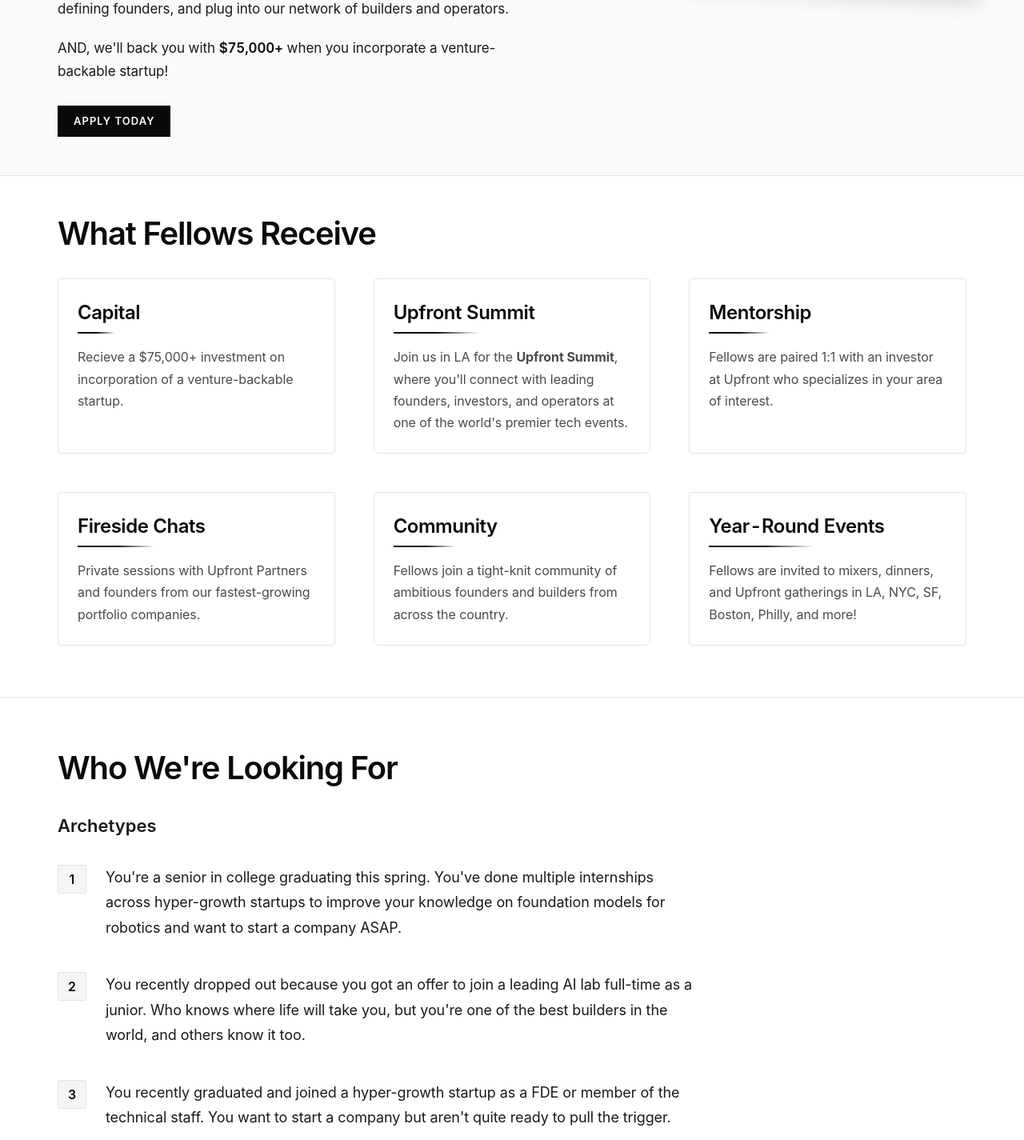
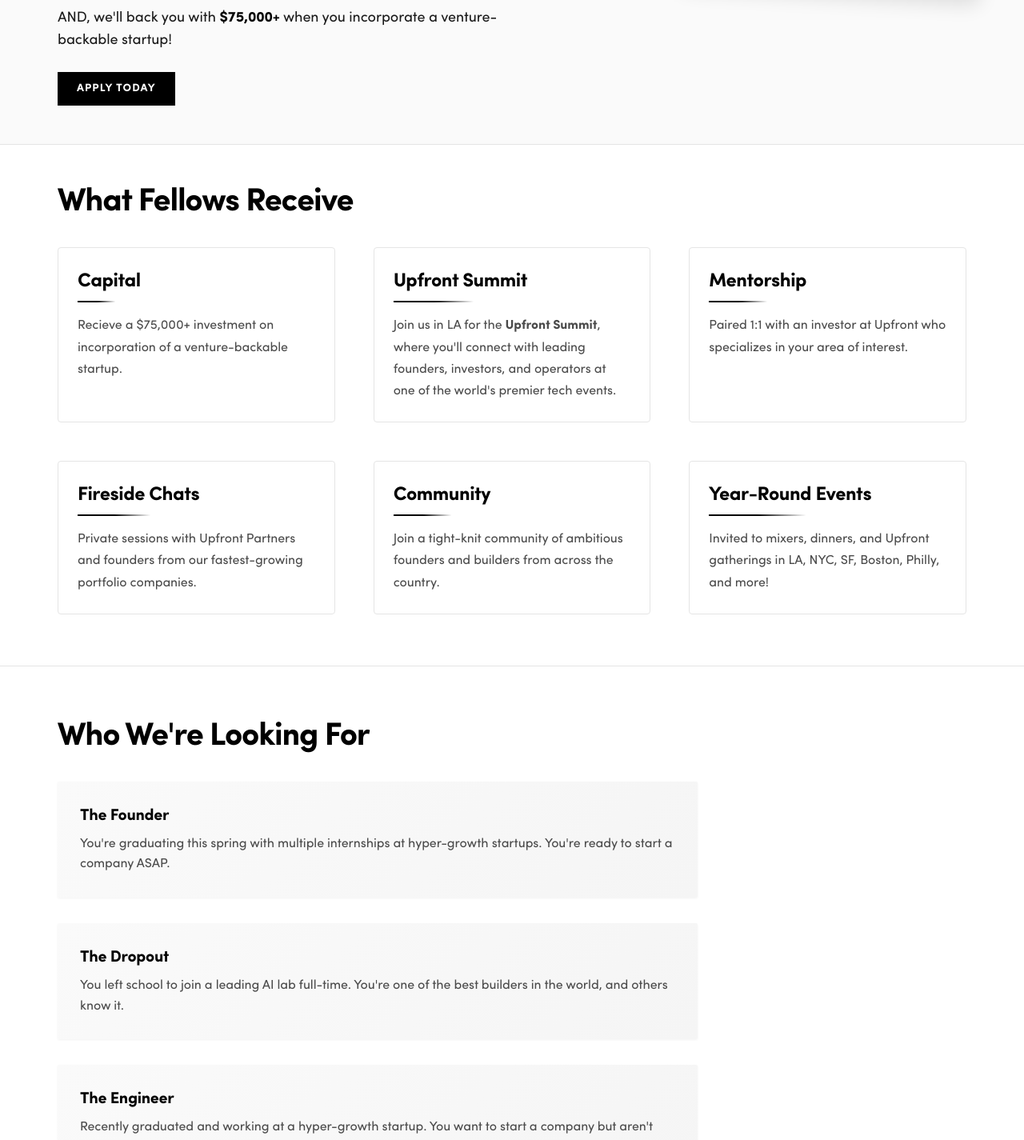
Before and after one commit to alexmarley/Fellows-Project, a Next.js app: page / in a window 1280 px wide. Shown: the part 559-1984 px from the top of the page at 80% size. Built offline with nearby package versions, Linux system fonts and the light colour scheme.

Commit message:
Update fonts to Sofia Pro, adjust styling, and update content

```diff
--- a/pages/index.js
+++ b/pages/index.js
@@ -13,7 +13,7 @@
     {
       question: "Who can apply?",
       answer: (
-        <p>Current students, recent grads, and dropouts in US and Canada focused on Engineering, CS, Math or alternative technical tracks.</p>
+        <p>Current university students, recent grads, and dropouts in US and Canada focused on Engineering, CS, Math or alternative technical tracks.</p>
       )
     },
     {
@@ -31,25 +31,25 @@
     {
       question: "What is the duration of the program?",
       answer: (
-        <p>The fellowship runs for 8 weeks, from end of February to end of April 2026.</p>
+        <p>The fellowship runs for 8 weeks, from end of February to end of April 2026. There will also be a weekly 1hr fireside chats we expect all fellows to attend.</p>
       )
     },
     {
       question: "Do you need a registered company to apply?",
       answer: (
-        <p>No! You can apply as an inidivdual pursueing a deeply sophisticated idea and already have a company in mind.</p>
+        <p>No! You can apply as an individual pursuing a deeply sophisticated idea and already have a company in mind.</p>
       )
     },
-    {
-      question: "What are the terms of the capital?",
-      answer: (
-        <p>$75,000 investment for 1% equity MFN SAFE. We are also a full-stack venture fund, so if you've already raised capital, we are able to work with you on a case-by-case basis. </p>
-      )
-    },
+    // {
+    //   question: "What are the terms of the capital?",
+    //   answer: (
+    //     <p>$75,000 investment for 1% equity MFN SAFE. We are also a full-stack venture fund, so if you've already raised capital, we are able to work with you on a case-by-case basis. </p>
+    //   )
+    // },
     {
       question: "What is the application process?",
       answer: (
-        <p>Applications will be reviewed on a rolling basis. We will notify all accepted Fellows by February 10th, 2026.</p>
+        <p>Applications will be reviewed on a rolling basis and close on January 24th. We will notify all accepted Fellows by February 10th, 2026.</p>
       )
     }
   ]
@@ -76,15 +76,15 @@
                   A fellowship for the next generation of technical builders and researchers.
                 </p>
                 <p className={styles.heroDescription}>
-                  Upfront Ventures is launching its first-ever Founder Fellows program, built for ambitious technical students, recent grads, and dropouts who aspire to build generational companies. If you're hacking on projects, leading technical teams, or preparing to launch your first venture, this program is designed to provide everything one could need to get off the ground!
+                  Upfront Ventures is launching its first-ever Founder Fellows program. If you're hacking on projects, leading technical teams, or preparing to launch your first venture, this program is designed to provide everything one could need to get off the ground!
                 </p>
                 <p className={styles.heroDescription}>
-                  Over 8 weeks, Fellows receive direct exposure to Upfront's partners, attend the <strong>Upfront Summit</strong>, join intimate fireside chats with category-defining founders, and plug into our network of builders and operators.
+                  Over 8 weeks, Fellows receive direct exposure to Upfront's partners, attend the <a href="https://youtu.be/VBBqxPVEWeU?si=SXKFeIFqZFPugwgl" target="_blank" rel="noopener noreferrer"><strong>Upfront Summit</strong></a>, join intimate fireside chats with category-defining founders, and plug into our network of builders and operators.
                 </p>
                 <p className={styles.heroDescription}>
                   AND, we'll back you with <strong>$75,000+</strong> when you incorporate a venture-backable startup!
                 </p>
-                <a href="#" className={styles.heroBadge}>
+                <a href="https://upfrontfounderfellows.typeform.com/upfrontventures" target="_blank" rel="noopener noreferrer" className={styles.heroBadge}>
                   APPLY TODAY
                 </a>
               </div>
@@ -121,7 +121,7 @@
               </div>
               <div className={styles.benefitItem}>
                 <h3> Mentorship</h3>
-                <p>Fellows are paired 1:1 with an investor at Upfront who specializes in your area of interest.</p>
+                <p>Paired 1:1 with an investor at Upfront who specializes in your area of interest.</p>
               </div>
               <div className={styles.benefitItem}>
                 <h3> Fireside Chats</h3>
@@ -129,11 +129,11 @@
               </div>
               <div className={styles.benefitItem}>
                 <h3> Community</h3>
-                <p>Fellows join a tight-knit community of ambitious founders and builders from across the country.</p>
+                <p>Join a tight-knit community of ambitious founders and builders from across the country.</p>
               </div>
               <div className={styles.benefitItem}>
                 <h3> Year-Round Events</h3>
-                <p>Fellows are invited to mixers, dinners, and Upfront gatherings in LA, NYC, SF, Boston, Philly, and more!</p>
+                <p>Invited to mixers, dinners, and Upfront gatherings in LA, NYC, SF, Boston, Philly, and more!</p>
               </div>
             </div>
           </div>
@@ -145,19 +145,24 @@
             <h2 className={styles.sectionTitle}>
               Who We're Looking For
             </h2>
-            <p className={styles.whoSubtitle}>Archetypes</p>
             <div className={styles.whoList}>
               <div className={styles.whoItem}>
-                <div className={styles.whoNumber}>1</div>
-                <p>You're a senior in college graduating this spring. You've done multiple internships across hyper-growth startups to improve your knowledge on foundation models for robotics and want to start a company ASAP.</p>
+                <div className={styles.whoContent}>
+                  <h3 className={styles.whoItemTitle}>The Founder </h3>
+                  <p>You're graduating this spring with multiple internships at hyper-growth startups. You're ready to start a company ASAP.</p>
+                </div>
               </div>
               <div className={styles.whoItem}>
-                <div className={styles.whoNumber}>2</div>
-                <p>You recently dropped out because you got an offer to join a leading AI lab full-time as a junior. Who knows where life will take you, but you're one of the best builders in the world, and others know it too.</p>
+                <div className={styles.whoContent}>
+                  <h3 className={styles.whoItemTitle}>The Dropout </h3>
+                  <p>You left school to join a leading AI lab full-time. You're one of the best builders in the world, and others know it.</p>
+                </div>
               </div>
               <div className={styles.whoItem}>
-                <div className={styles.whoNumber}>3</div>
-                <p>You recently graduated and joined a hyper-growth startup as a FDE or member of the technical staff. You want to start a company but aren't quite ready to pull the trigger.</p>
+                <div className={styles.whoContent}>
+                  <h3 className={styles.whoItemTitle}>The Engineer</h3>
+                  <p>Recently graduated and working at a hyper-growth startup. You want to start a company but aren't quite ready to pull the trigger.</p>
+                </div>
               </div>
             </div>
           </div>
@@ -166,7 +171,7 @@
         {/* FAQ Section */}
         <section className={styles.section}>
           <div className={styles.container}>
-            <h2 className={styles.sectionTitle}>FAQs</h2>
+            <h2 className={styles.sectionTitle}>Frequently Asked Questions</h2>
             <div className={styles.faqList}>
               {faqs.map((faq, index) => (
                 <div key={index} className={styles.faqItem}>
@@ -194,7 +199,7 @@
         {/* Apply Section */}
         <section className={styles.section}>
           <div className={styles.container}>
-            <a href="#" className={styles.heroBadge}>
+            <a href="https://upfrontfounderfellows.typeform.com/upfrontventures" target="_blank" rel="noopener noreferrer" className={styles.heroBadge}>
               APPLY TODAY
             </a>
           </div>
--- a/styles/Home.module.css
+++ b/styles/Home.module.css
@@ -66,10 +66,11 @@
 }
 
 .heroTitle {
+  font-family: 'Sofia Pro', 'Helvetica Neue', Helvetica, Arial, sans-serif;
   font-size: 4.5rem;
   font-weight: 600;
   margin-bottom: 1rem;
-  color: #0a0a0a;
+  color: #000000;
   line-height: 1.05;
   letter-spacing: -0.04em;
   font-feature-settings: 'kern' 1, 'liga' 1;
@@ -91,18 +92,18 @@
 }
 
 .heroDescription {
-  font-size: 1.0625rem;
-  line-height: 1.7;
+  font-size: 1.125rem;
+  line-height: 1.6;
   color: #1a1a1a;
   max-width: 800px;
-  margin-bottom: 1.25rem;
+  margin-bottom: 1rem;
   font-weight: 400;
   letter-spacing: -0.005em;
 }
 
 .heroDescription strong {
   font-weight: 600;
-  color: #0a0a0a;
+  color: #000000;
   letter-spacing: -0.01em;
   font-variant-numeric: tabular-nums;
   font-feature-settings: 'tnum' 1;
@@ -112,10 +113,10 @@
   display: inline-block;
   width: fit-content;
   margin: 0.5rem 0 0 0;
-  padding: 0.625rem 1.25rem;
-  background: #0a0a0a;
+  padding: 0.6875rem 1.5rem;
+  background: #000000;
   color: #fff;
-  font-size: 0.8125rem;
+  font-size: 0.84375rem;
   font-weight: 600;
   letter-spacing: 0.08em;
   text-transform: uppercase;
@@ -157,19 +158,21 @@
 }
 
 .sectionHeading {
+  font-family: 'Sofia Pro', 'Helvetica Neue', Helvetica, Arial, sans-serif;
   font-size: 1.5rem;
   font-weight: 600;
   text-transform: lowercase;
-  color: #0a0a0a;
+  color: #000000;
   margin-bottom: 3rem;
   letter-spacing: -0.02em;
 }
 
 .sectionTitle {
+  font-family: 'Sofia Pro', 'Helvetica Neue', Helvetica, Arial, sans-serif;
   font-size: 2.5rem;
   font-weight: 600;
   line-height: 1.2;
-  color: #0a0a0a;
+  color: #000000;
   margin-bottom: 2rem;
   letter-spacing: -0.03em;
   max-width: 900px;
@@ -195,10 +198,11 @@
 
 /* Who We're Looking For Section Layout */
 .whoSubtitle {
-  font-size: 1.375rem;
+  font-family: 'Sofia Pro', 'Helvetica Neue', Helvetica, Arial, sans-serif;
+  font-size: 1.5rem;
   color: #1a1a1a;
   margin-top: 1rem;
-  margin-bottom: 2rem;
+  margin-bottom: 2.5rem;
   font-weight: 600;
 }
 
@@ -210,37 +214,63 @@
 .whoItem {
   display: flex;
   gap: 1.5rem;
-  margin-bottom: 2.5rem;
+  margin-bottom: 2rem;
   align-items: flex-start;
+  padding: 1.75rem;
+  background: linear-gradient(135deg, #fafafa 0%, #f5f5f5 100%);
+  border-radius: 2px;
+  transition: all 0.2s ease;
+  box-shadow: 0 1px 3px rgba(0, 0, 0, 0.05);
+}
+
+.whoItem:hover {
+  background: linear-gradient(135deg, #f5f5f5 0%, #f0f0f0 100%);
+  box-shadow: 0 2px 6px rgba(0, 0, 0, 0.08);
+  transform: translateX(2px);
 }
 
 .whoItem:last-child {
   margin-bottom: 0;
 }
 
+.whoItem:hover {
+  border-color: #000000;
+}
+
+
 .whoNumber {
   flex-shrink: 0;
-  width: 2.25rem;
-  height: 2.25rem;
   display: flex;
   align-items: center;
   justify-content: center;
-  background: #f5f5f5;
-  color: #0a0a0a;
-  font-size: 1rem;
+  color: #000000;
+  font-size: 1.25rem;
+  font-weight: 700;
+  font-feature-settings: 'tnum' 1;
+  font-variant-numeric: tabular-nums;
+  padding-right: 0.5rem;
+}
+
+.whoContent {
+  flex: 1;
+}
+
+.whoItemTitle {
+  font-family: 'Sofia Pro', 'Helvetica Neue', Helvetica, Arial, sans-serif;
+  font-size: 1.25rem;
   font-weight: 600;
-  border-radius: 2px;
-  border: 1px solid #e5e5e5;
+  color: #000000;
+  margin-bottom: 0.5rem;
+  letter-spacing: -0.015em;
 }
 
 .whoItem p {
-  font-size: 1.125rem;
-  line-height: 1.75;
-  color: #1a1a1a;
+  font-size: 1rem;
+  line-height: 1.6;
+  color: #4a4a4a;
   font-weight: 400;
   letter-spacing: -0.005em;
   margin: 0;
-  flex: 1;
 }
 
 /* Grid Layouts */
@@ -262,19 +292,20 @@
 .categoryCard {
   padding: 2rem;
   border: 1px solid #e5e5e5;
-  background: #fff;
+  background: #ffffff;
   transition: border-color 0.2s ease;
 }
 
 .categoryCard:hover {
-  border-color: #0a0a0a;
+  border-color: #000000;
 }
 
 .categoryCard h3 {
+  font-family: 'Sofia Pro', 'Helvetica Neue', Helvetica, Arial, sans-serif;
   font-size: 1.25rem;
   font-weight: 600;
   margin-bottom: 0.75rem;
-  color: #0a0a0a;
+  color: #000000;
   letter-spacing: -0.015em;
 }
 
@@ -290,19 +321,20 @@
 .whoCard {
   padding: 2rem;
   border: 1px solid #e5e5e5;
-  background: #fff;
+  background: #ffffff;
   transition: border-color 0.2s ease;
 }
 
 .whoCard:hover {
-  border-color: #0a0a0a;
+  border-color: #000000;
 }
 
 .whoCard h3 {
+  font-family: 'Sofia Pro', 'Helvetica Neue', Helvetica, Arial, sans-serif;
   font-size: 1.25rem;
   font-weight: 600;
   margin-bottom: 0.75rem;
-  color: #0a0a0a;
+  color: #000000;
   letter-spacing: -0.015em;
 }
 
@@ -319,19 +351,20 @@
   padding: 1.5rem;
   border: 1px solid #e5e5e5;
   border-radius: 4px;
-  background: #fff;
+  background: #ffffff;
   transition: border-color 0.2s ease;
 }
 
 .benefitItem:hover {
-  border-color: #0a0a0a;
+  border-color: #000000;
 }
 
 .benefitItem h3 {
+  font-family: 'Sofia Pro', 'Helvetica Neue', Helvetica, Arial, sans-serif;
   font-size: 1.5rem;
   font-weight: 600;
   margin-bottom: 1rem;
-  color: #0a0a0a;
+  color: #000000;
   letter-spacing: -0.02em;
   font-feature-settings: 'kern' 1, 'tnum' 1;
   font-variant-numeric: tabular-nums;
@@ -347,7 +380,7 @@
   left: 0;
   width: 100%;
   height: 2px;
-  background: linear-gradient(90deg, #0a0a0a 0%, #0a0a0a 50%, transparent 100%);
+  background: linear-gradient(90deg, #000000 0%, #000000 50%, transparent 100%);
   transform: scaleX(0.6);
   transform-origin: left;
   transition: transform 0.3s ease;
@@ -380,6 +413,7 @@
 }
 
 .faqQuestion {
+  font-family: 'Sofia Pro', 'Helvetica Neue', Helvetica, Arial, sans-serif;
   width: 100%;
   display: flex;
   justify-content: space-between;
@@ -391,7 +425,7 @@
   cursor: pointer;
   font-size: 1.125rem;
   font-weight: 600;
-  color: #0a0a0a;
+  color: #000000;
   transition: color 0.2s ease;
   letter-spacing: -0.01em;
 }
@@ -403,13 +437,14 @@
 .faqIcon {
   font-size: 1.5rem;
   font-weight: 300;
-  color: #0a0a0a;
+  color: #000000;
   margin-left: 1rem;
   flex-shrink: 0;
   font-feature-settings: 'kern' 1;
 }
 
 .faqAnswer {
+  font-family: 'Sofia Pro', 'Helvetica Neue', Helvetica, Arial, sans-serif;
   padding: 0 0 1.5rem 0;
   font-size: 1rem;
   line-height: 1.7;
@@ -449,12 +484,12 @@
 
 .nextStepsText strong {
   font-weight: 700;
-  color: #0a0a0a;
+  color: #000000;
   letter-spacing: 0.05em;
 }
 
 .link {
-  color: #0a0a0a;
+  color: #000000;
   text-decoration: underline;
   text-underline-offset: 3px;
   transition: opacity 0.2s ease;
--- a/styles/globals.css
+++ b/styles/globals.css
@@ -4,19 +4,47 @@
   margin: 0;
 }
 
-@import url('https://fonts.googleapis.com/css2?family=Inter:wght@300;400;500;600;700&display=swap');
+@font-face {
+  font-family: 'Sofia Pro';
+  src: url('/fonts/SofiaProRegular.otf') format('opentype');
+  font-weight: 400;
+  font-style: normal;
+  font-display: swap;
+}
+
+@font-face {
+  font-family: 'Sofia Pro';
+  src: url('/fonts/SofiaProBold.otf') format('opentype');
+  font-weight: 600;
+  font-style: normal;
+  font-display: swap;
+}
+
+@font-face {
+  font-family: 'Sofia Pro';
+  src: url('/fonts/SofiaProBold.otf') format('opentype');
+  font-weight: 700;
+  font-style: normal;
+  font-display: swap;
+}
+
+@font-face {
+  font-family: 'Sofia Pro';
+  src: url('/fonts/SofiaProBold.otf') format('opentype');
+  font-weight: 900;
+  font-style: normal;
+  font-display: swap;
+}
 
 html,
 body {
   max-width: 100vw;
   overflow-x: hidden;
-  font-family: 'Inter', -apple-system, BlinkMacSystemFont, 'SF Pro Display', 'Segoe UI', 'Roboto', 'Oxygen',
-    'Ubuntu', 'Cantarell', 'Fira Sans', 'Droid Sans', 'Helvetica Neue',
-    sans-serif;
+  font-family: 'Sofia Pro', 'Helvetica Neue', Helvetica, Arial, sans-serif;
   -webkit-font-smoothing: antialiased;
   -moz-osx-font-smoothing: grayscale;
   background: #ffffff;
-  color: #0a0a0a;
+  color: #000000;
   line-height: 1.5;
   font-feature-settings: 'kern' 1, 'liga' 1;
 }
@@ -33,8 +61,13 @@
 
 /* Selection */
 ::selection {
-  background: #0a0a0a;
+  background: #000000;
   color: #fff;
+}
+
+/* All text uses Sofia Pro */
+h1, h2, h3, h4, h5, h6 {
+  font-family: 'Sofia Pro', 'Helvetica Neue', Helvetica, Arial, sans-serif;
 }
 
 /* Monospace for tech-forward elements */
```
Also changed, not shown: public/fonts/SofiaProBold.otf (added), public/fonts/SofiaProRegular.otf (added).
